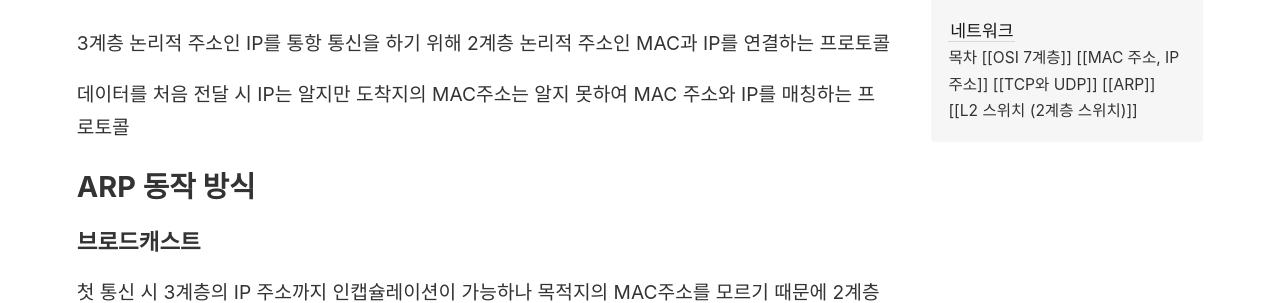
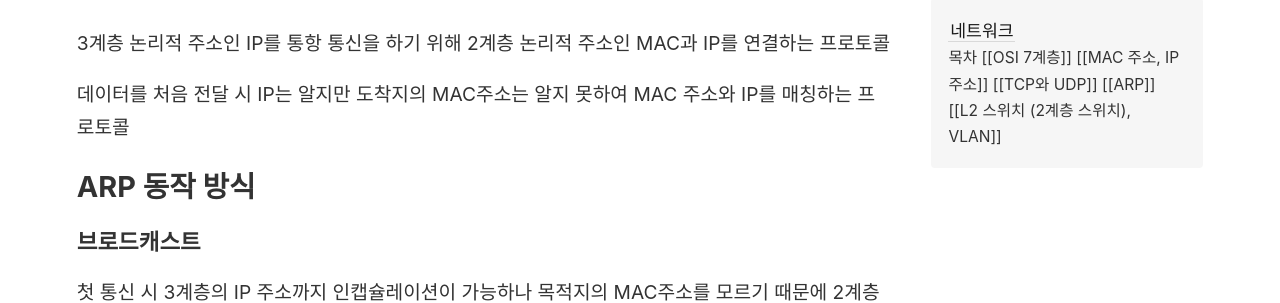
Before and after one commit to rainbow96bear/Obsidian, a Jekyll site: the page built from _notes/CS 6대 과목/3. 네트워크/네트워크/ARP.md, in a window 1280 px wide and 900 px high. Shown: the part 325-628 px from the top of the window. Built offline with Jekyll 4.4.1, drawn with Linux system fonts in a browser that asks for light colours.

Commit message:
이미지 수정, 링크 수정

```diff
--- a/_notes/CS 6대 과목/3. 네트워크/네트워크.md
+++ b/_notes/CS 6대 과목/3. 네트워크/네트워크.md
@@ -3,4 +3,4 @@
 2. [[MAC 주소, IP 주소]]
 3. [[TCP와 UDP]]
 4. [[ARP]]
-5. [[L2 스위치 (2계층 스위치)]]
+5. [[L2 스위치 (2계층 스위치), VLAN]]
```
Also changed, not shown: _notes/CS 6대 과목/3. 네트워크/네트워크/L2 스위치 (2계층 스위치), VLAN.md (+6 -9 lines).
